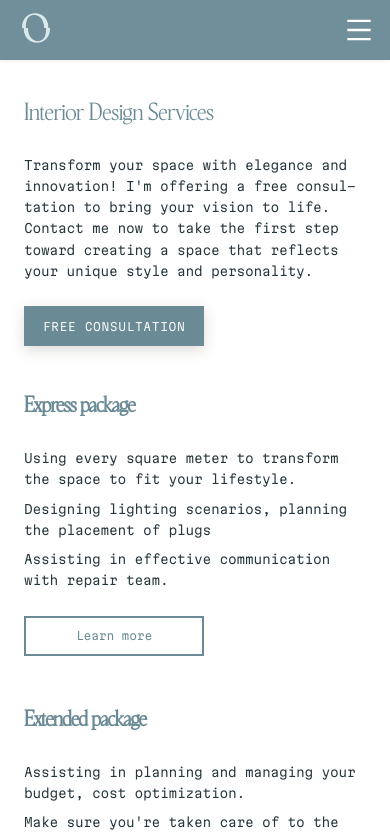
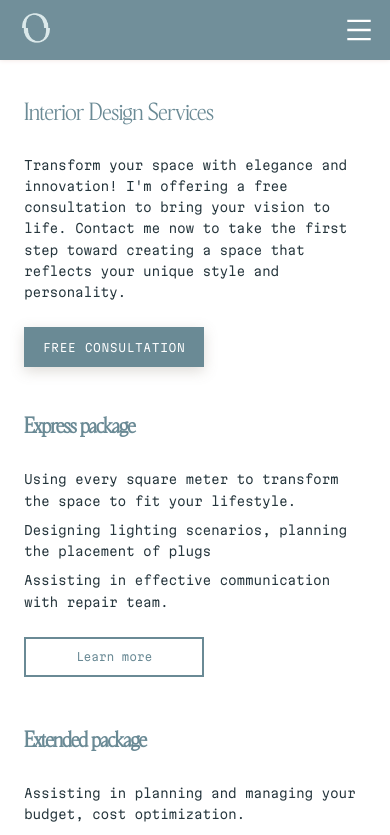
Before and after one commit to AllaOz/DesignerNext.js, a Next.js app in the folder interior-design/: page /services in a window 390 px wide. Shown: the top 835 px of the page. Built offline with nearby package versions, Linux system fonts and the light colour scheme.

Commit message:
Remove automatic word breaks and hyphens for cleaner text appearance

```diff
--- a/interior-design/components/globals.scss
+++ b/interior-design/components/globals.scss
@@ -322,9 +322,6 @@ $hover-color: $accent-color;
   width: 100%;
   max-width: 600px;
   margin-bottom: 1.5rem;
-  word-break: normal;
-  overflow-wrap: break-word;
-  hyphens: auto;
 }
 
 .textContainer {
@@ -538,18 +535,12 @@ $hover-color: $accent-color;
     font-size: 0.78125rem; // ~12.5px
     text-align: left;
     text-align-last: left;
-    word-break: normal;
-    overflow-wrap: break-word;
-    hyphens: auto;
   }
 
   .paragraphWhyChooseMe {
     font-size: 0.78125rem; // ~12.5px
     text-align: left;
     text-align-last: left;
-    word-break: normal;
-    overflow-wrap: break-word;
-    hyphens: auto;
   }
 
   .textContainer {
--- a/interior-design/components/styles/services.module.scss
+++ b/interior-design/components/styles/services.module.scss
@@ -103,9 +103,6 @@
   margin-bottom: 1rem;
   list-style-type: none;
   cursor: pointer;
-  word-break: normal;
-  overflow-wrap: break-word;
-  hyphens: auto;
 }
 
 .card_container ul {
@@ -190,9 +187,6 @@
     text-align-last: left;
     list-style: none;
     margin: 0.5rem 0;
-    word-break: normal;
-    overflow-wrap: break-word;
-    hyphens: auto;
   }
 
   .card_container {
@@ -263,9 +257,6 @@
     text-align-last: left;
     list-style: none;
     margin: 0.5rem 0;
-    word-break: normal;
-    overflow-wrap: break-word;
-    hyphens: auto;
   }
 
   .card_btn {
--- a/interior-design/components/styles/whychooseme.module.scss
+++ b/interior-design/components/styles/whychooseme.module.scss
@@ -15,9 +15,6 @@
   letter-spacing: -0.02em;
   text-align: left;
   text-align-last: left;
-  word-break: normal;
-  overflow-wrap: break-word;
-  hyphens: auto;
 }
 
 .lampsImg {
@@ -114,9 +111,6 @@
     line-height: 1.7;
     text-align: left;
     text-align-last: left;
-    word-break: normal;
-    overflow-wrap: break-word;
-    hyphens: auto;
   }
 
   .lampsImg {
```
